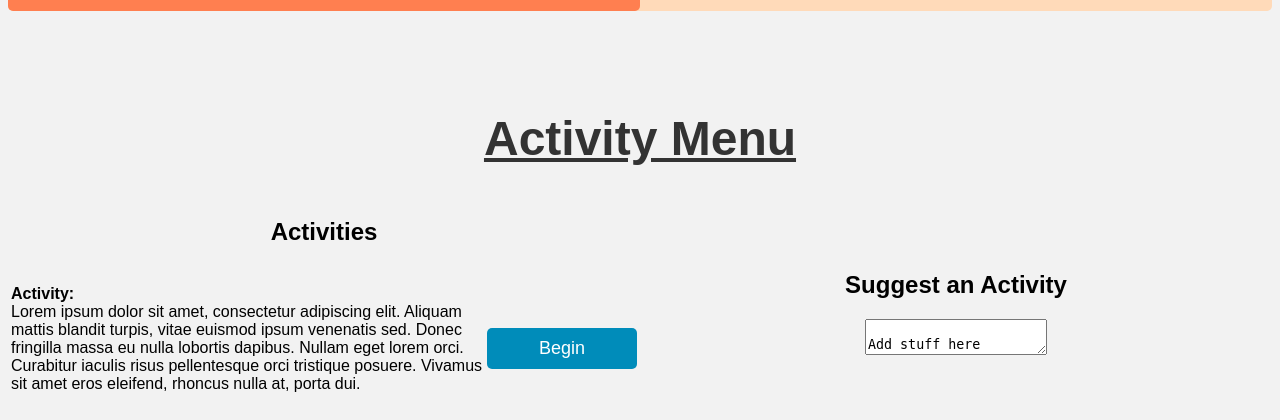
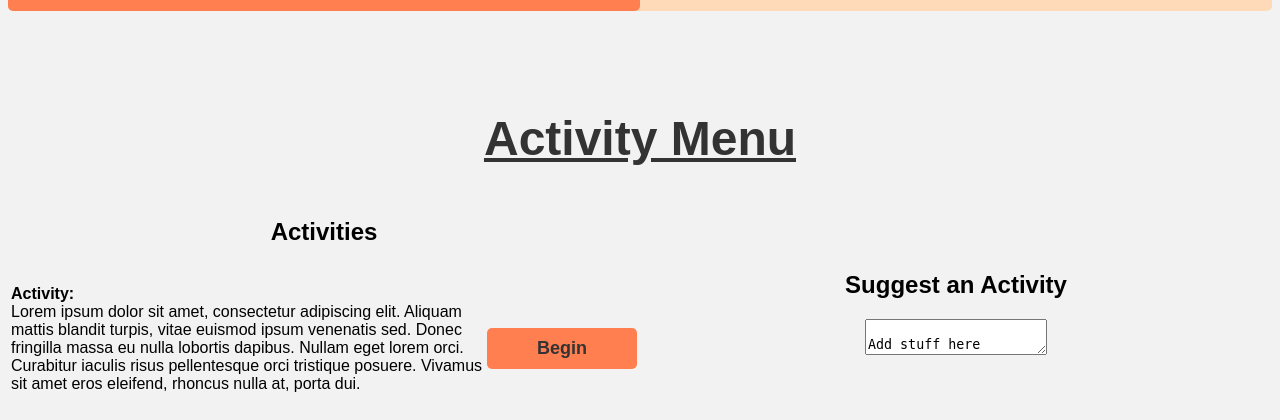
Before and after one commit to noalssmith/DnDManager, a Django app: page /downtimeTracker/dashboard/1 in a window 1280 px wide. Shown: the part 490-910 px from the top of the page. Run offline with Django 4.2, Linux system fonts and the light colour scheme.

Commit message:
change color scheme

```diff
--- a/DowntimeTracker/static/style.css
+++ b/DowntimeTracker/static/style.css
@@ -44,8 +44,8 @@ button {
     margin-top: 20px;
     padding: 10px 20px;
     font-size: 18px;
-    background-color: #008CBA;
-    color: #fff;
+    background-color: coral;
+    color: #333;
     border: none;
     border-radius: 5px;
     cursor: pointer;
@@ -53,7 +53,7 @@ button {
 }
 
 button:hover {
-    background-color: #006B8F;
+    background-color: peachpuff;
 }
 
 .button {
--- a/DowntimeTracker/templates/dashboard.html
+++ b/DowntimeTracker/templates/dashboard.html
@@ -31,7 +31,7 @@
                             Lorem ipsum dolor sit amet, consectetur adipiscing elit. Aliquam mattis blandit turpis, vitae euismod ipsum venenatis sed. Donec fringilla massa eu nulla lobortis dapibus. Nullam eget lorem orci. Curabitur iaculis risus pellentesque orci tristique posuere. Vivamus sit amet eros eleifend, rhoncus nulla at, porta dui.
                         </p>
                         <button class="align-right; column; button">
-                            Begin
+                            <strong>Begin</strong>
                         </button>
                     </td>
                 </table>
```
